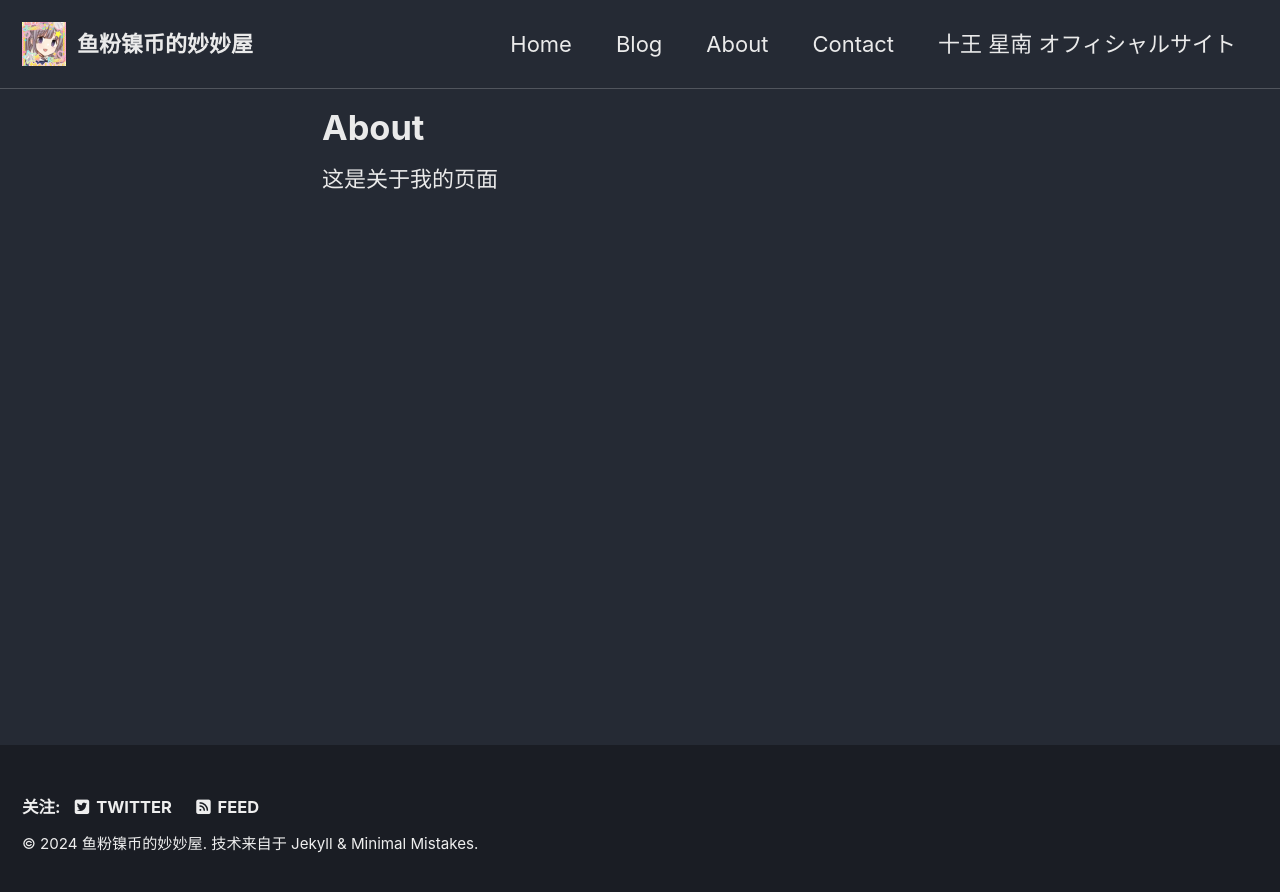
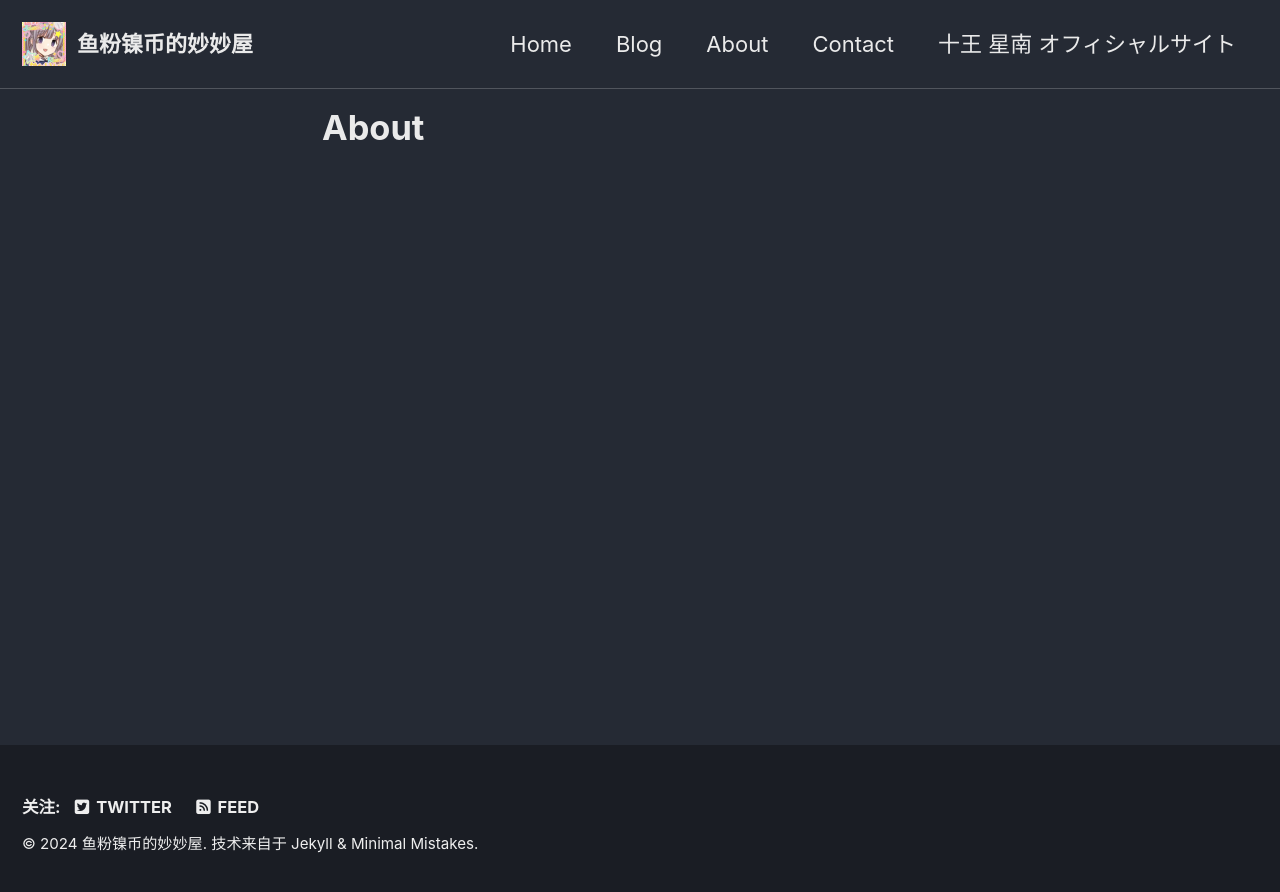
Before and after one commit to lilyknight39/lilyknight39.github.io, a Jekyll site: the page built from _pages/about.md--- layout: single title: "About" permalink: /about/about.md, in a window 1280 px wide. Shown: the top 892 px of the page. Built offline with Jekyll 4.4.1, drawn with Linux system fonts in a browser that asks for light colours; cached includes are drawn as plain includes.

Commit message:
Update about.md

```diff
--- a/_pages/about.md--- layout: single title: "About" permalink: /about/about.md
+++ b/_pages/about.md--- layout: single title: "About" permalink: /about/about.md
@@ -3,5 +3,3 @@ layout: single
 title: "About"
 permalink: /about/
 ---
-
-这是关于我的页面
```
